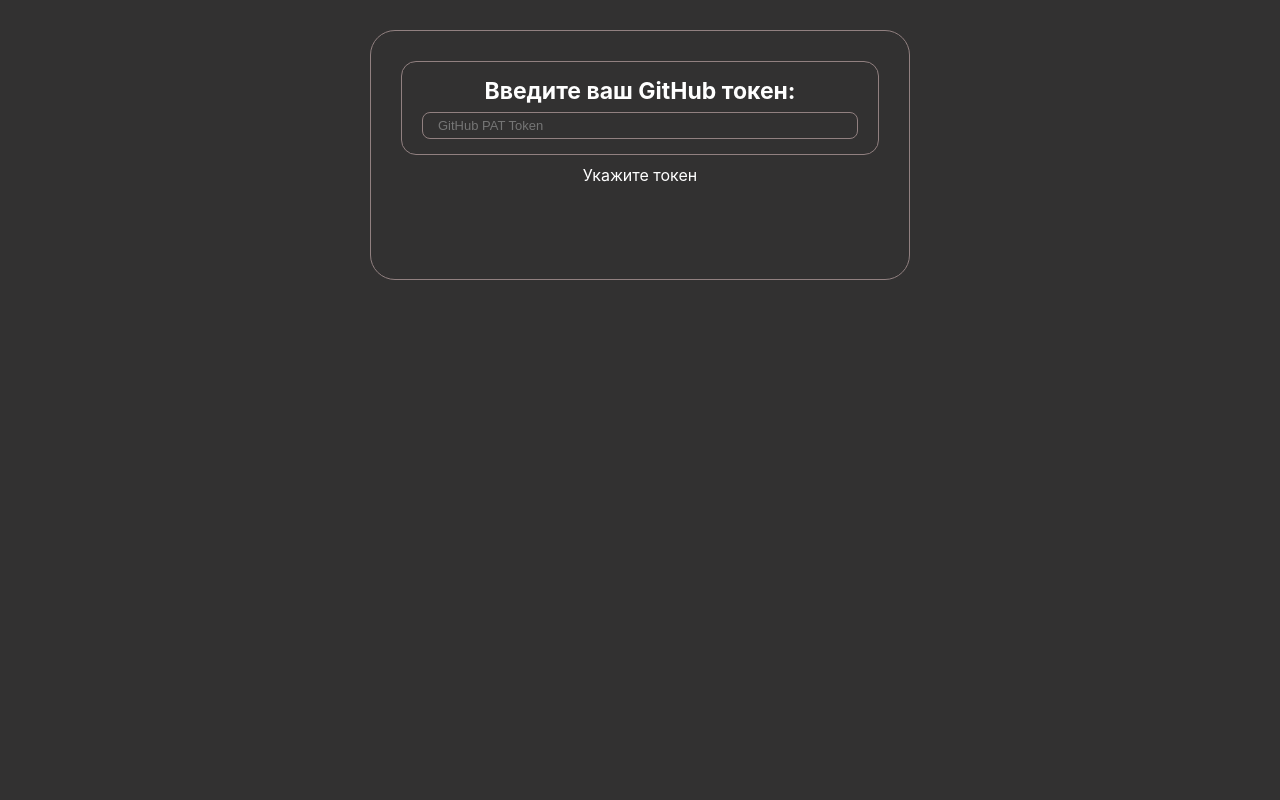
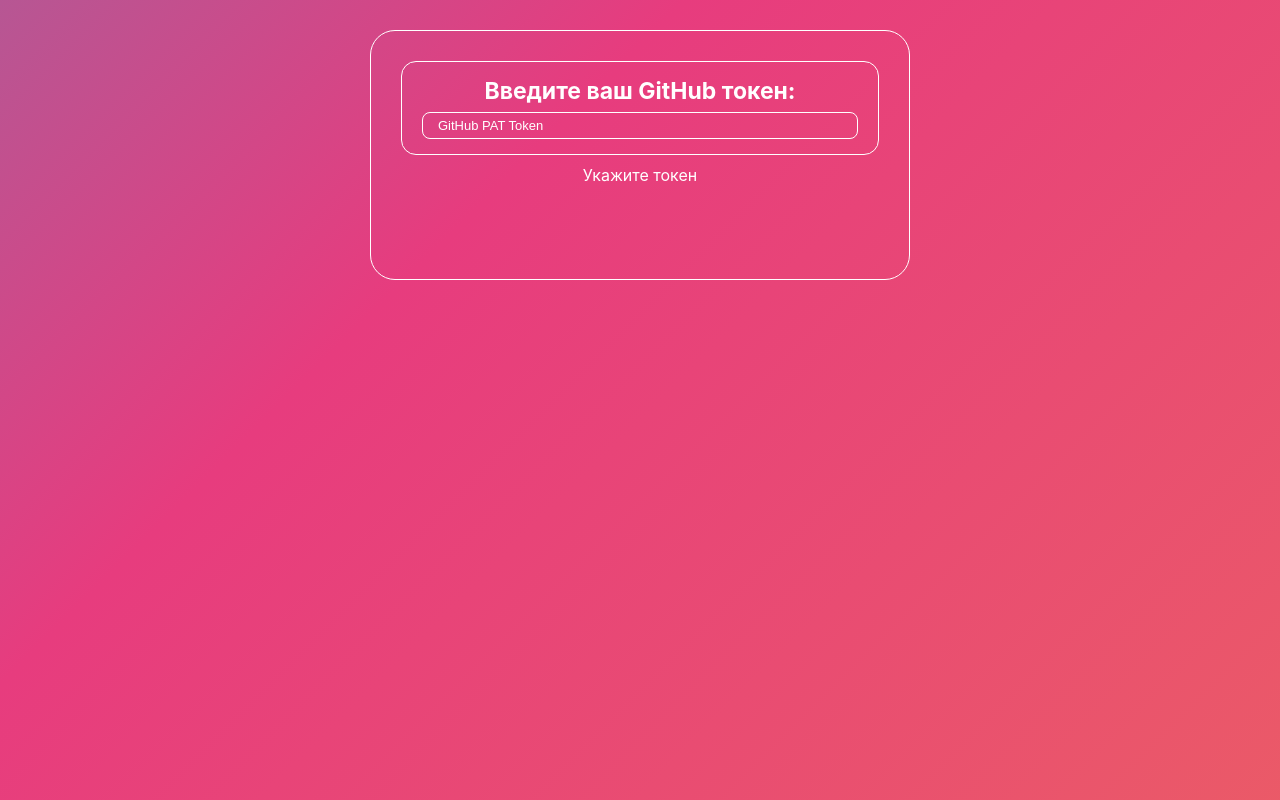
Before and after one commit to SaparovPetr/GitHubSearcher, a React app: page / in a window 1280 px wide. Built offline with nearby package versions, Linux system fonts and the light colour scheme.

Commit message:
background changed

```diff
--- a/src/components/labeledInput/LabaledInput.module.css
+++ b/src/components/labeledInput/LabaledInput.module.css
@@ -6,7 +6,7 @@
     font-weight: bold;
     font-size: 23px;
     text-align: center;
-    border: 1px solid rgb(145 128 128);
+    border: 1px solid white;
     border-radius: 15px;
 }
 
@@ -14,7 +14,11 @@
     padding: 5px 15px;
     color: white;
     font-size: 13px;
-    background-color: #323131;
-    border: 1px solid rgb(145 128 128);
+    background-color: transparent;
+    border: 1px solid white;
     border-radius: 8px;
 }
+
+.input::placeholder {
+    color: white;
+}
--- a/src/index.css
+++ b/src/index.css
@@ -28,9 +28,11 @@
   font-family: -apple-system, BlinkMacSystemFont, 'Suisse', 'Segoe UI', 'Roboto', 'Oxygen',
     'Ubuntu', 'Cantarell', 'Fira Sans', 'Droid Sans', 'Helvetica Neue',
     sans-serif;
-  background-color: #323131;
   -webkit-font-smoothing: antialiased;
   -moz-osx-font-smoothing: grayscale;
+  background: linear-gradient(-45deg, #ee7752, #e73c7e, #23a6d5, #23d5ab);
+	background-size: 400% 400%;
+	animation: gradient 15s ease infinite;
 }
 
 code {
@@ -47,7 +49,10 @@
   color: inherit;
   text-decoration: none;
   -webkit-tap-highlight-color: transparent;
-  user-select: none;
+
+  @supports (user-select){
+    user-select: none;
+  }
 }
 
 p {
@@ -70,3 +75,23 @@
 ul {
   list-style: none;
 }
+/*
+
+body {
+
+} */
+
+
+@keyframes gradient {
+	0% {
+		background-position: 0% 50%;
+	}
+
+	50% {
+		background-position: 100% 50%;
+	}
+
+	100% {
+		background-position: 0% 50%;
+	}
+}
--- a/src/pages/AuthComponent/AuthComponent.module.css
+++ b/src/pages/AuthComponent/AuthComponent.module.css
@@ -5,7 +5,7 @@
     min-height: 250px;
     padding: 30px;
     text-align: center;
-    border: 1px solid rgb(145 128 128);
+    border: 1px solid white;
     border-radius: 25px;
     animation: fadein 1s ease-out forwards;
 }
@@ -17,7 +17,6 @@
 
 .hint_failed {
     padding-top: 10px;
-    color: #c96554;
     font-weight: normal;
     animation: shake 0.5s;
 }
@@ -28,7 +27,6 @@
     align-items: center;
     gap: 5px;
     padding-top: 13px;
-    color:  rgb(61 106 70 / 100%);
     font-weight: normal;
     animation: fadein 0.5s  ease-out forwards;
 }
--- a/src/pages/UserRepos/UserRepos.module.css
+++ b/src/pages/UserRepos/UserRepos.module.css
@@ -4,7 +4,7 @@
     justify-content: flex-start;
     min-height: 200px;
     padding: 30px;
-    border: 1px solid rgb(145 128 128 / 100%);
+    border: 1px solid white;
     border-radius: 25px;
     animation: fadein 0.6s ease-out forwards;
 }
@@ -26,14 +26,12 @@
 
 .hint_error {
     padding-top: 5px;
-    color:  rgb(170 89 71 / 100%);
     text-align: center;
     animation: shake 0.5s;
 }
 
 .hint_loading {
     padding-top: 5px;
-    color:  rgb(61 106 70 / 100%);
     text-align: center;
 }
 
@@ -49,9 +47,8 @@
     gap: 5px;
     padding: 20px;
     word-break: break-all;
-    border: 1px solid rgb(145 128 128 / 100%);
+    border: 1px solid white;
     border-radius: 8px;
-
 }
 
 .card_title {
@@ -63,7 +60,7 @@
     align-self: center;
     padding: 6px 35px 3px;
     text-align: center;
-    border: 1px solid rgb(145 128 128 / 100%);
+    border: 1px solid white;
     border-radius: 15px;
 }
 
```
